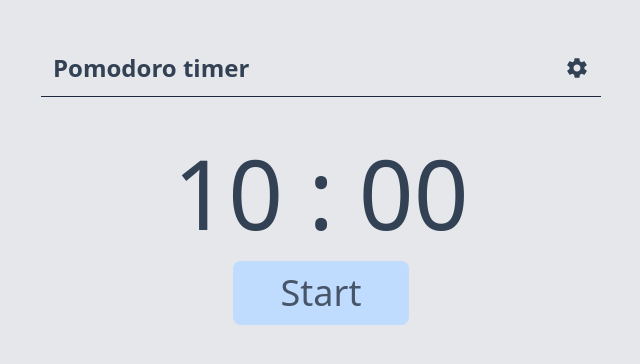
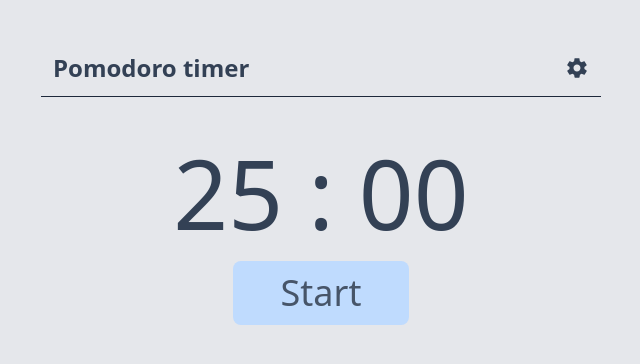
Before and after one commit to SrPolo/pomodoro-timer, a React (Vite) app: page / in a window 1280 px wide. Shown: the top 364 px of the page, without its empty margins (319-959 px from the left). Built offline with nearby package versions, Linux system fonts and the light colour scheme.

Commit message:
feat(Timer) getting initial time from context

```diff
--- a/src/components/Timer.jsx
+++ b/src/components/Timer.jsx
@@ -1,8 +1,11 @@
+import SettingsContext from '@/contexts/SettingsProvider'
 import { useTimer } from '@/hooks/useTimer'
 import { getFormatedTime } from '@/utils/general'
+import { useContext } from 'react'
 
 const Timer = () => {
-  const { isRunning, seconds, toggleTimer } = useTimer(10)
+  const { settings } = useContext(SettingsContext)
+  const { isRunning, seconds, toggleTimer } = useTimer(settings.focusTime)
 
   return (
     <div className="flex flex-col items-center gap-5 p-12">
```
